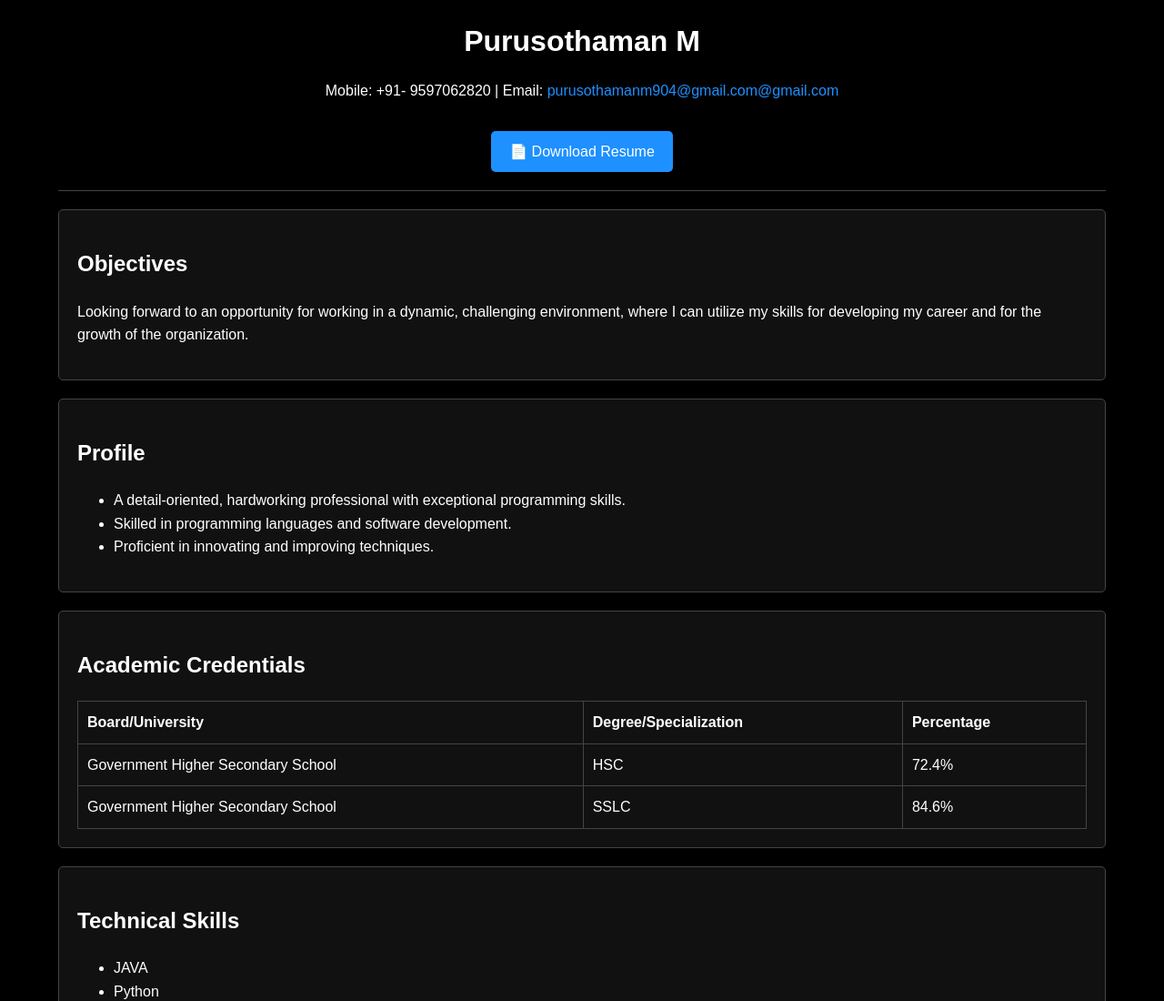
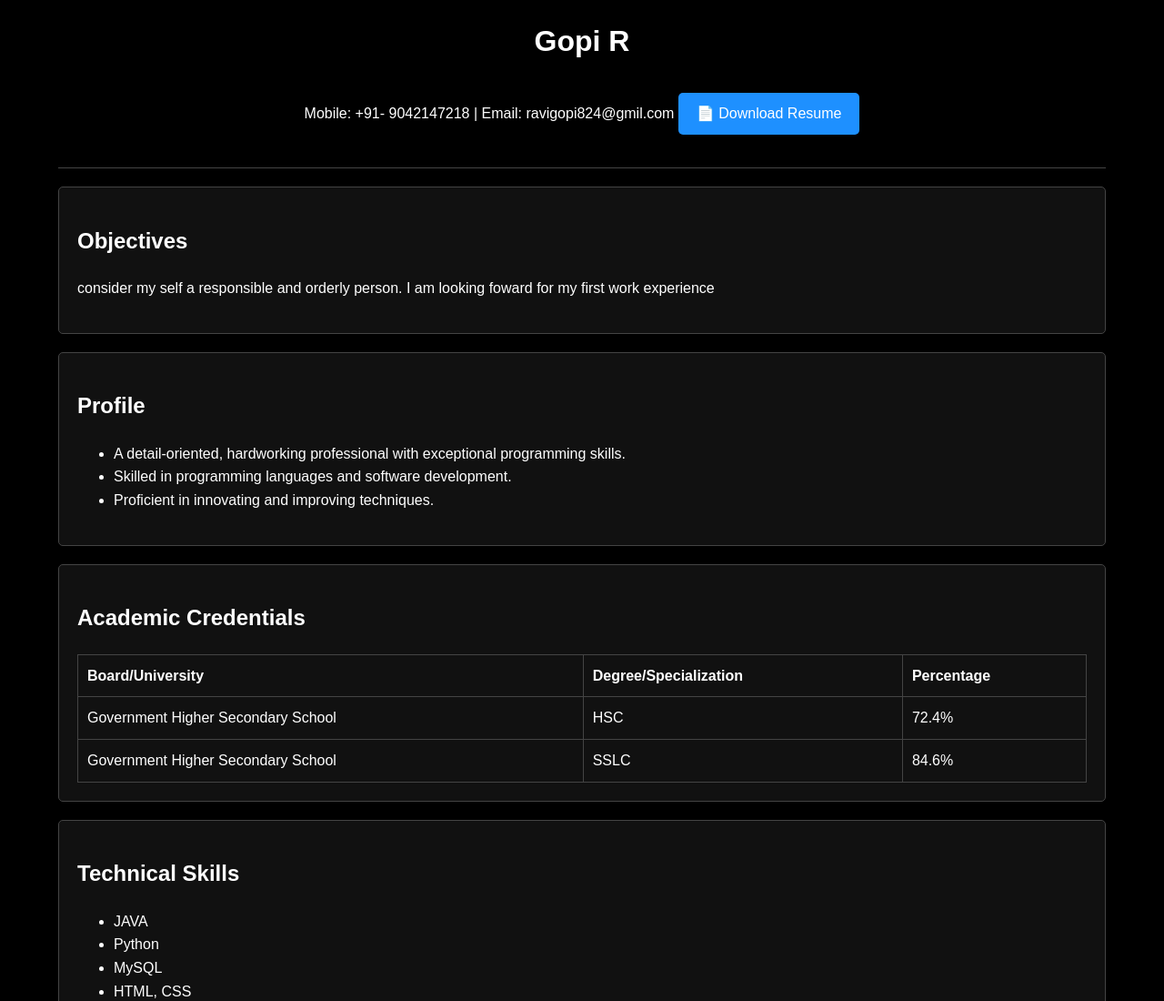
Before and after one commit to Gopi5675/digital_portfolio, a plain HTML site: page index.html in a window 1280 px wide. Shown: the top 1100 px of the page at 91% size. Drawn offline with Linux system fonts and the light colour scheme.

Commit message:
Update index.html

```diff
--- a/index.html
+++ b/index.html
@@ -3,7 +3,7 @@
 <head>
   <meta charset="UTF-8">
   <meta name="viewport" content="width=device-width, initial-scale=1.0">
-  <title>Purusothaman M Portfolio</title>
+  <title>Gopi R Portfolio</title>
   <style>
     body {
       margin: 0;
@@ -85,9 +85,9 @@
 <body>
   <div class="container">
     <header>
-      <h1>Purusothaman M</h1>
-      <p>Mobile: +91- 9597062820 | Email:
-        <a href="mailto:jayasurya4230@gmail.com">purusothamanm904@gmail.com@gmail.com</a>
+      <h1>Gopi R</h1>
+      <p>Mobile: +91- 9042147218 | Email: ravigopi824@gmil.com
+        <a href=address: 56/17Ganapathi nagar,marai malai nagar,changalpattu,603101
       </p>
       <!-- Resume Download Button -->
       <a href="resume.jpg" download class="download-btn">📄 Download Resume</a>
@@ -95,7 +95,9 @@
 
     <section>
       <h2>Objectives</h2>
-      <p>Looking forward to an opportunity for working in a dynamic, challenging environment, where I can utilize my skills for developing my career and for the growth of the organization.</p>
+      <p>consider my self a responsible and orderly person.
+
+I am looking foward for my first work experience
     </section>
 
     <section>
```
